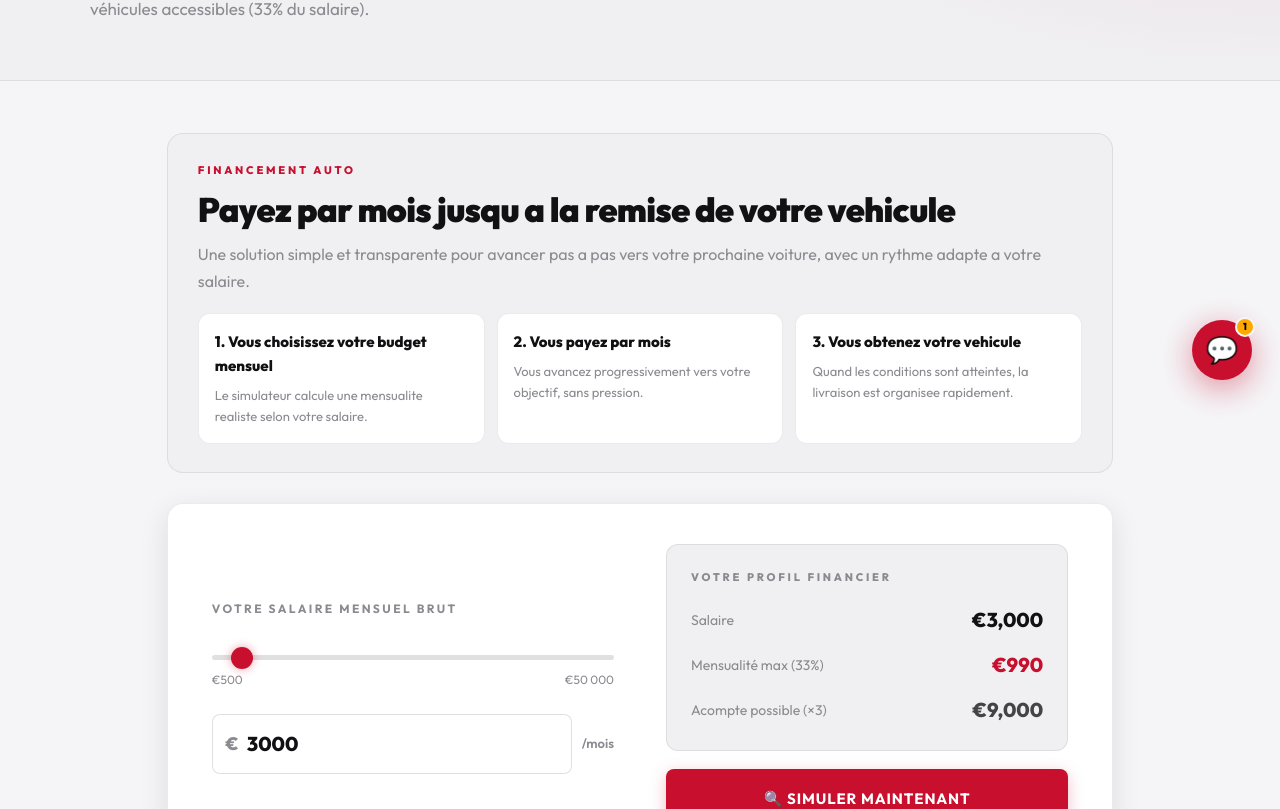
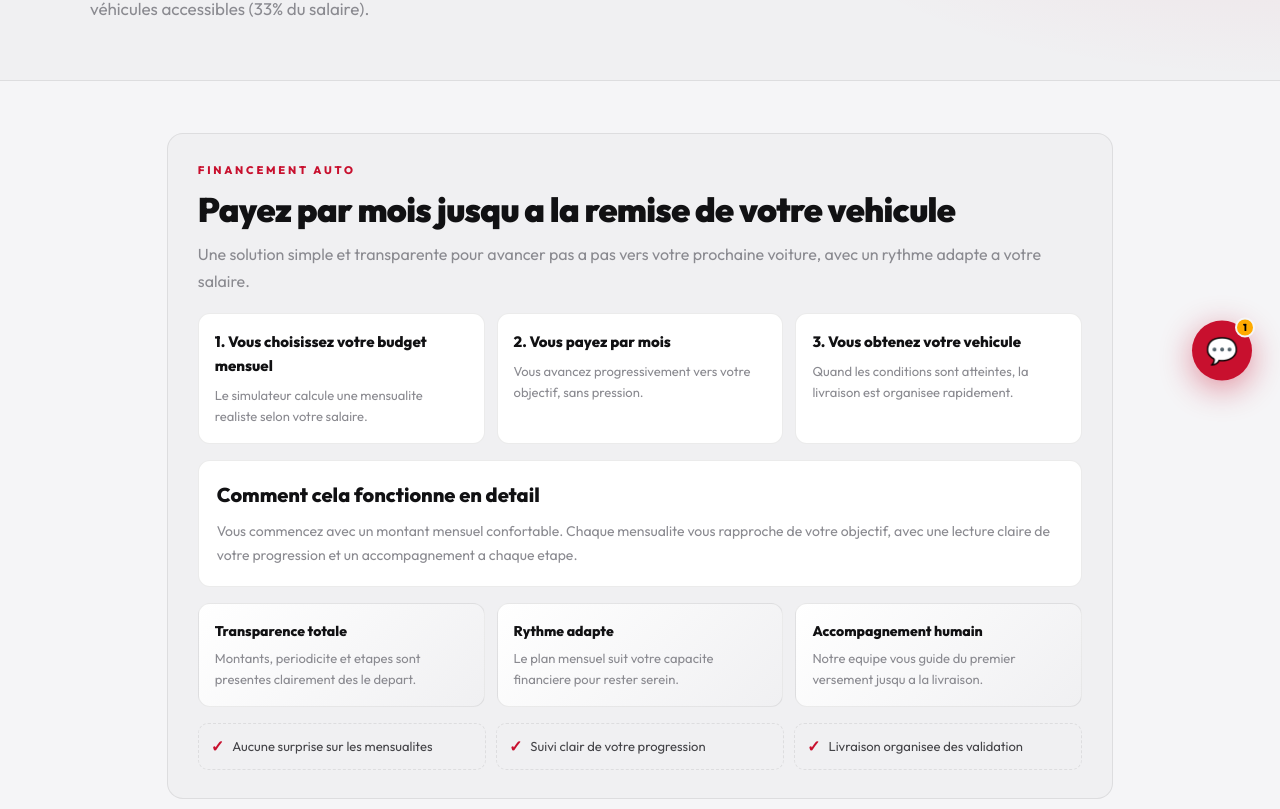
Before and after one commit to autokompetenz/autokompetenz, a React (Vite) app: page /simulation in a window 1280 px wide. Shown: the part 391-1200 px from the top of the page. Built offline with nearby package versions, Linux system fonts and the light colour scheme; a web font is replaced by a local one.

Commit message:
fix: correction

```diff
--- a/src/pages/Simulation.jsx
+++ b/src/pages/Simulation.jsx
@@ -36,6 +36,18 @@ export default function Simulation() {
     if (v && v >= 500 && v <= 50000) setSalary(v);
   };
 
+  const fadeUp = {
+    hidden: { opacity: 0, y: 24 },
+    visible: { opacity: 1, y: 0 },
+  };
+
+  const staggerWrap = {
+    hidden: {},
+    visible: {
+      transition: { staggerChildren: 0.12, delayChildren: 0.08 },
+    },
+  };
+
   const L = {
     label:       { fr:'Outil de simulation',    en:'Financing Simulator',       de:'Finanzierungsrechner',      es:'Simulador de financiación',       it:'Simulatore di finanziamento',   pt:'Simulador de financiamento' },
     title1:      { fr:'Simuler mon',            en:'Simulate my',               de:'Finanzierung',               es:'Simular mi',                      it:'Simula il mio',                 pt:'Simular meu' },
@@ -64,6 +76,17 @@ export default function Simulation() {
     introStep2D: { fr:'Vous avancez progressivement vers votre objectif, sans pression.', en:'You move progressively toward your goal, without pressure.', de:'Sie kommen schrittweise und ohne Druck Ihrem Ziel naher.', es:'Avanzas progresivamente hacia tu objetivo, sin presion.', it:'Avanzi progressivamente verso il tuo obiettivo, senza pressione.', pt:'Voce avanca progressivamente rumo ao seu objetivo, sem pressao.' },
     introStep3T: { fr:'3. Vous obtenez votre vehicule', en:'3. Receive your vehicle', de:'3. Fahrzeug erhalten', es:'3. Recibe tu vehiculo', it:'3. Ricevi il tuo veicolo', pt:'3. Receba seu veiculo' },
     introStep3D: { fr:'Quand les conditions sont atteintes, la livraison est organisee rapidement.', en:'Once conditions are met, delivery is arranged quickly.', de:'Sobald die Bedingungen erfullt sind, wird die Ubergabe schnell organisiert.', es:'Cuando se cumplen las condiciones, la entrega se organiza rapidamente.', it:'Quando le condizioni sono soddisfatte, la consegna viene organizzata rapidamente.', pt:'Quando as condicoes sao atingidas, a entrega e organizada rapidamente.' },
+    introExplainT:{ fr:'Comment cela fonctionne en detail', en:'How it works in detail', de:'So funktioniert es im Detail', es:'Como funciona en detalle', it:'Come funziona in dettaglio', pt:'Como funciona em detalhe' },
+    introExplainD:{ fr:'Vous commencez avec un montant mensuel confortable. Chaque mensualite vous rapproche de votre objectif, avec une lecture claire de votre progression et un accompagnement a chaque etape.', en:'You start with a comfortable monthly amount. Each payment brings you closer to your goal, with clear progress tracking and support at every step.', de:'Sie starten mit einem passenden Monatsbetrag. Jede Rate bringt Sie Ihrem Ziel naher, mit klarer Fortschrittsanzeige und Begleitung in jeder Phase.', es:'Empiezas con un importe mensual comodo. Cada cuota te acerca a tu objetivo, con una vision clara del progreso y acompanamiento en cada etapa.', it:'Inizi con un importo mensile sostenibile. Ogni rata ti avvicina al tuo obiettivo, con monitoraggio chiaro dei progressi e supporto continuo.', pt:'Comeca com um valor mensal confortavel. Cada parcela aproxima voce do objetivo, com visao clara do progresso e apoio em cada etapa.' },
+    introBenefit1T:{ fr:'Transparence totale', en:'Total transparency', de:'Volle Transparenz', es:'Transparencia total', it:'Trasparenza totale', pt:'Transparencia total' },
+    introBenefit1D:{ fr:'Montants, periodicite et etapes sont presentes clairement des le depart.', en:'Amounts, schedule, and milestones are clearly presented from day one.', de:'Betrage, Rhythmus und Schritte sind von Anfang an klar dargestellt.', es:'Importes, periodicidad y etapas se presentan claramente desde el inicio.', it:'Importi, periodicita e fasi sono chiare fin dall inizio.', pt:'Valores, periodicidade e etapas sao claros desde o inicio.' },
+    introBenefit2T:{ fr:'Rythme adapte', en:'Adapted pace', de:'Angepasstes Tempo', es:'Ritmo adaptado', it:'Ritmo adattato', pt:'Ritmo adaptado' },
+    introBenefit2D:{ fr:'Le plan mensuel suit votre capacite financiere pour rester serein.', en:'The monthly plan follows your financial capacity to keep things stress-free.', de:'Der Monatsplan orientiert sich an Ihrer finanziellen Moglichkeit fur mehr Gelassenheit.', es:'El plan mensual sigue tu capacidad financiera para mantener la tranquilidad.', it:'Il piano mensile segue la tua capacita finanziaria per restare sereno.', pt:'O plano mensal acompanha sua capacidade financeira para manter tranquilidade.' },
+    introBenefit3T:{ fr:'Accompagnement humain', en:'Human support', de:'Personliche Begleitung', es:'Acompanamiento humano', it:'Supporto umano', pt:'Acompanhamento humano' },
+    introBenefit3D:{ fr:'Notre equipe vous guide du premier versement jusqu a la livraison.', en:'Our team guides you from the first payment to delivery.', de:'Unser Team begleitet Sie von der ersten Zahlung bis zur Ubergabe.', es:'Nuestro equipo te acompana desde el primer pago hasta la entrega.', it:'Il nostro team ti segue dal primo pagamento fino alla consegna.', pt:'Nossa equipe acompanha voce do primeiro pagamento ate a entrega.' },
+    introTrust1:  { fr:'Aucune surprise sur les mensualites', en:'No surprises on monthly payments', de:'Keine Uberraschungen bei Monatsraten', es:'Sin sorpresas en las cuotas mensuales', it:'Nessuna sorpresa sulle rate mensili', pt:'Sem surpresas nas parcelas mensais' },
+    introTrust2:  { fr:'Suivi clair de votre progression', en:'Clear tracking of your progress', de:'Klarer Fortschrittsuberblick', es:'Seguimiento claro de su progreso', it:'Monitoraggio chiaro dei progressi', pt:'Acompanhamento claro do progresso' },
+    introTrust3:  { fr:'Livraison organisee des validation', en:'Delivery arranged once validation is complete', de:'Ubergabe nach abgeschlossener Prufung', es:'Entrega organizada tras validacion completa', it:'Consegna organizzata dopo convalida completa', pt:'Entrega organizada apos validacao completa' },
   };
 
   return (
@@ -84,31 +107,91 @@ export default function Simulation() {
 
       <div style={{ maxWidth:1100, margin:'0 auto', padding: isMobile ? '28px 4%' : '52px 6%' }}>
         {/* Financing intro */}
-        <section style={{ marginBottom:30 }}>
-          <div style={{ background:'var(--bg-card2)', border:'1px solid var(--border)', borderRadius:16, padding: isMobile ? '20px 16px' : '28px 30px' }}>
-            <p style={{ fontSize:11, fontWeight:800, letterSpacing:'0.25em', textTransform:'uppercase', color:'var(--red)', marginBottom:10 }}>
+        <motion.section
+          style={{ marginBottom:30 }}
+          initial="hidden"
+          whileInView="visible"
+          viewport={{ once: true, amount: 0.2 }}
+          variants={staggerWrap}
+        >
+          <motion.div
+            variants={fadeUp}
+            transition={{ duration:0.55, ease:[0.16, 1, 0.3, 1] }}
+            style={{ background:'var(--bg-card2)', border:'1px solid var(--border)', borderRadius:16, padding: isMobile ? '20px 16px' : '28px 30px' }}
+          >
+            <motion.p variants={fadeUp} transition={{ duration:0.45 }} style={{ fontSize:11, fontWeight:800, letterSpacing:'0.25em', textTransform:'uppercase', color:'var(--red)', marginBottom:10 }}>
               {L.introTag[l]}
-            </p>
-            <h2 style={{ fontFamily:"'Outfit',sans-serif", fontWeight:900, fontSize: isMobile ? 26 : 34, color:'var(--text)', lineHeight:1.2, marginBottom:10 }}>
+            </motion.p>
+            <motion.h2 variants={fadeUp} transition={{ duration:0.5 }} style={{ fontFamily:"'Outfit',sans-serif", fontWeight:900, fontSize: isMobile ? 26 : 34, color:'var(--text)', lineHeight:1.2, marginBottom:10 }}>
               {L.introTitle[l]}
-            </h2>
-            <p style={{ fontSize: isMobile ? 14 : 16, color:'var(--text-3)', lineHeight:1.7, marginBottom:18 }}>
+            </motion.h2>
+            <motion.p variants={fadeUp} transition={{ duration:0.52 }} style={{ fontSize: isMobile ? 14 : 16, color:'var(--text-3)', lineHeight:1.7, marginBottom:18 }}>
               {L.introSub[l]}
-            </p>
-            <div style={{ display:'grid', gridTemplateColumns: isMobile ? '1fr' : 'repeat(3,minmax(0,1fr))', gap:12 }}>
+            </motion.p>
+
+            <motion.div variants={staggerWrap} style={{ display:'grid', gridTemplateColumns: isMobile ? '1fr' : 'repeat(3,minmax(0,1fr))', gap:12, marginBottom:16 }}>
               {[
                 { t: L.introStep1T[l], d: L.introStep1D[l] },
                 { t: L.introStep2T[l], d: L.introStep2D[l] },
                 { t: L.introStep3T[l], d: L.introStep3D[l] },
               ].map((item) => (
-                <div key={item.t} style={{ background:'var(--bg-card)', border:'1px solid var(--border)', borderRadius:12, padding: isMobile ? 14 : 16 }}>
+                <motion.div
+                  key={item.t}
+                  variants={fadeUp}
+                  transition={{ duration:0.5 }}
+                  whileHover={{ y:-4, borderColor:'var(--red)' }}
+                  style={{ background:'var(--bg-card)', border:'1px solid var(--border)', borderRadius:12, padding: isMobile ? 14 : 16 }}
+                >
                   <p style={{ fontFamily:"'Outfit',sans-serif", fontWeight:800, fontSize:15, color:'var(--text)', marginBottom:7 }}>{item.t}</p>
                   <p style={{ fontSize:13, color:'var(--text-3)', lineHeight:1.6 }}>{item.d}</p>
-                </div>
+                </motion.div>
               ))}
-            </div>
-          </div>
-        </section>
+            </motion.div>
+
+            <motion.div variants={fadeUp} transition={{ duration:0.52 }} style={{ background:'var(--bg-card)', border:'1px solid var(--border)', borderRadius:12, padding: isMobile ? 14 : 18, marginBottom:16 }}>
+              <p style={{ fontFamily:"'Outfit',sans-serif", fontWeight:800, fontSize: isMobile ? 18 : 20, color:'var(--text)', marginBottom:8 }}>
+                {L.introExplainT[l]}
+              </p>
+              <p style={{ fontSize:14, color:'var(--text-3)', lineHeight:1.75 }}>
+                {L.introExplainD[l]}
+              </p>
+            </motion.div>
+
+            <motion.div variants={staggerWrap} style={{ display:'grid', gridTemplateColumns: isMobile ? '1fr' : 'repeat(3,minmax(0,1fr))', gap:12, marginBottom:16 }}>
+              {[
+                { t: L.introBenefit1T[l], d: L.introBenefit1D[l] },
+                { t: L.introBenefit2T[l], d: L.introBenefit2D[l] },
+                { t: L.introBenefit3T[l], d: L.introBenefit3D[l] },
+              ].map((item) => (
+                <motion.div
+                  key={item.t}
+                  variants={fadeUp}
+                  transition={{ duration:0.45 }}
+                  whileHover={{ scale: 1.01 }}
+                  style={{ background:'linear-gradient(135deg, var(--bg-card), var(--bg-card2))', border:'1px solid var(--border)', borderRadius:12, padding: isMobile ? 14 : 16 }}
+                >
+                  <p style={{ fontFamily:"'Outfit',sans-serif", fontWeight:800, fontSize:14, color:'var(--text)', marginBottom:6 }}>{item.t}</p>
+                  <p style={{ fontSize:13, color:'var(--text-3)', lineHeight:1.6 }}>{item.d}</p>
+                </motion.div>
+              ))}
+            </motion.div>
+
+            <motion.div variants={staggerWrap} style={{ display:'grid', gridTemplateColumns: isMobile ? '1fr' : 'repeat(3,minmax(0,1fr))', gap:10 }}>
+              {[L.introTrust1[l], L.introTrust2[l], L.introTrust3[l]].map((point) => (
+                <motion.div
+                  key={point}
+                  variants={fadeUp}
+                  transition={{ duration:0.42 }}
+                  whileHover={{ x: 3 }}
+                  style={{ display:'flex', alignItems:'center', gap:8, padding:'10px 12px', border:'1px dashed var(--border)', borderRadius:10, background:'rgba(255,255,255,0.01)' }}
+                >
+                  <span style={{ color:'var(--red)', fontWeight:900 }}>✓</span>
+                  <span style={{ fontSize:13, color:'var(--text-2)' }}>{point}</span>
+                </motion.div>
+              ))}
+            </motion.div>
+          </motion.div>
+        </motion.section>
 
         {/* Simulator card */}
         <div style={{ background:'var(--bg-card)', border:'1px solid var(--border)', borderRadius:16, padding: isMobile ? '24px 20px' : '40px 44px', marginBottom:44, boxShadow:'var(--shadow-md)' }}>
```
